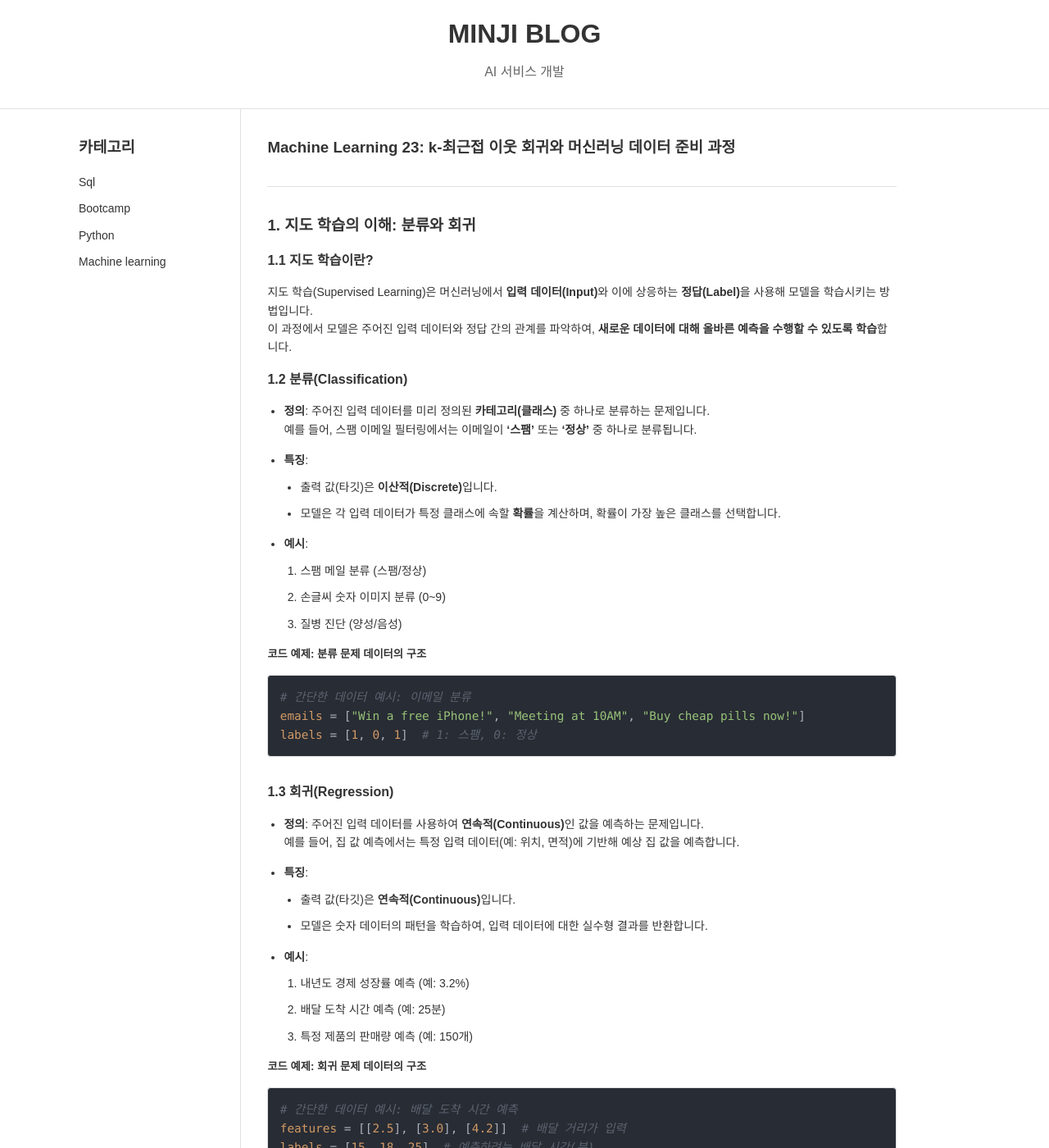
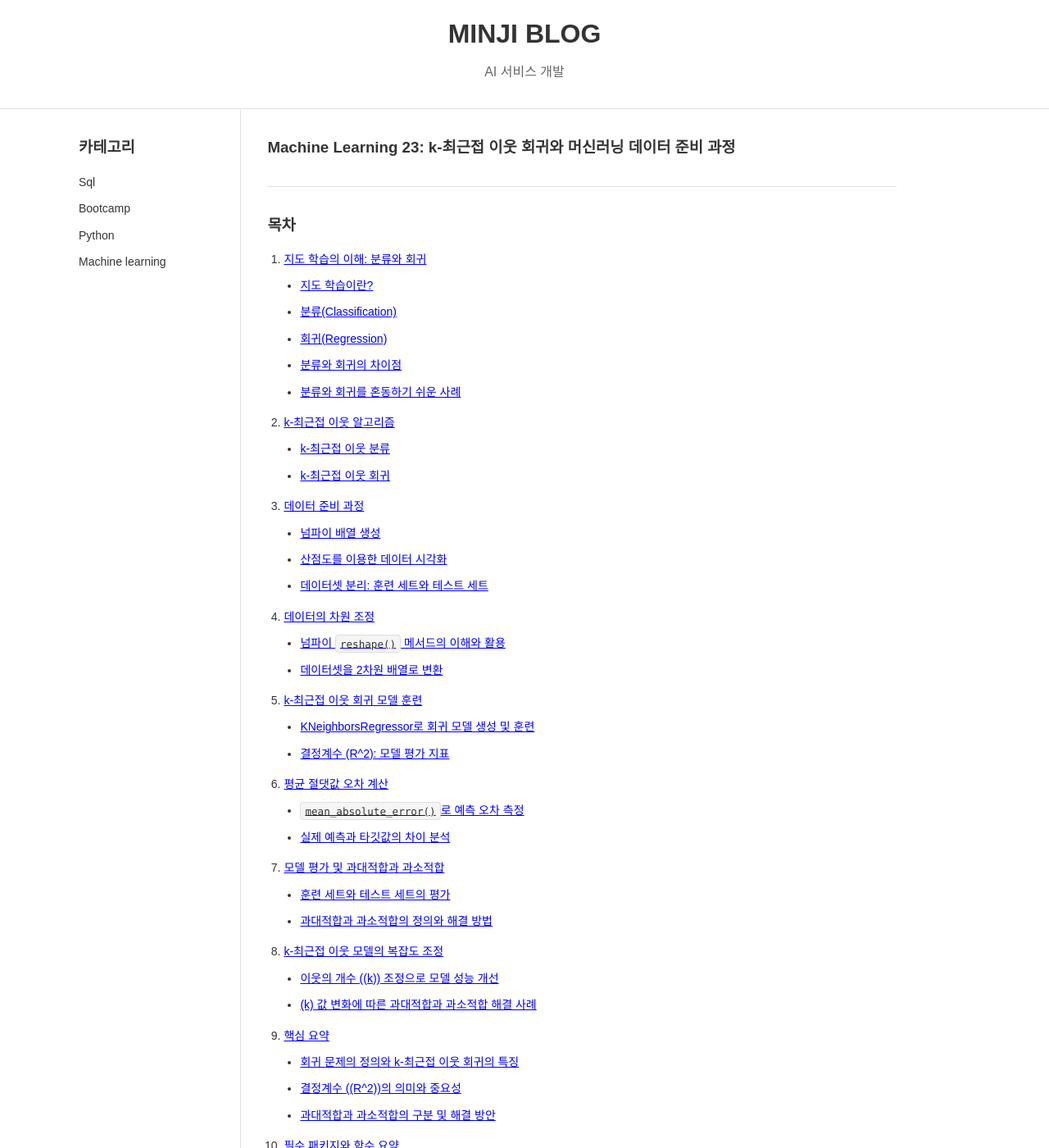
Before and after one commit to Mminzy22/Blog, a Jekyll site: the page built from _posts/Machine-Learning/2024-12-10-Machine-Learning23.md, in a window 1280 px wide and 1400 px high. Shown: the whole window at 82% size. Built offline with Jekyll 4.4.1, drawn with Linux system fonts in a browser that asks for light colours; nearby versions of some CDN libraries; comment, search, counter and statistics services are not loaded; some of the changed text lies outside the part shown.

Commit message:
fix post

```diff
--- a/_posts/Machine-Learning/2024-12-10-Machine-Learning23.md
+++ b/_posts/Machine-Learning/2024-12-10-Machine-Learning23.md
@@ -5,6 +5,43 @@ date: 2024-12-10
 categories: [Machine Learning]
 ---
 
+### **목차**
+1. [지도 학습의 이해: 분류와 회귀](#지도-학습의-이해-분류와-회귀)
+   - [지도 학습이란?](#지도-학습이란)
+   - [분류(Classification)](#분류classification)
+   - [회귀(Regression)](#회귀regression)
+   - [분류와 회귀의 차이점](#분류와-회귀의-차이점)
+   - [분류와 회귀를 혼동하기 쉬운 사례](#분류와-회귀를-혼동하기-쉬운-사례)
+2. [k-최근접 이웃 알고리즘](#k-최근접-이웃-알고리즘)
+   - [k-최근접 이웃 분류](#k-최근접-이웃-분류)
+   - [k-최근접 이웃 회귀](#k-최근접-이웃-회귀)
+3. [데이터 준비 과정](#데이터-준비-과정)
+   - [넘파이 배열 생성](#넘파이-배열-생성)
+   - [산점도를 이용한 데이터 시각화](#산점도를-이용한-데이터-시각화)
+   - [데이터셋 분리: 훈련 세트와 테스트 세트](#데이터셋-분리-훈련-세트와-테스트-세트)
+4. [데이터의 차원 조정](#데이터의-차원-조정)
+   - [넘파이 `reshape()` 메서드의 이해와 활용](#넘파이-reshape-메서드의-이해와-활용)
+   - [데이터셋을 2차원 배열로 변환](#데이터셋을-2차원-배열로-변환)
+5. [k-최근접 이웃 회귀 모델 훈련](#k-최근접-이웃-회귀-모델-훈련)
+   - [KNeighborsRegressor로 회귀 모델 생성 및 훈련](#kneighborsregressor로-회귀-모델-생성-및-훈련)
+   - [결정계수 \(R^2\): 모델 평가 지표](#결정계수-r2-모델-평가-지표)
+6. [평균 절댓값 오차 계산](#평균-절댓값-오차-계산)
+   - [`mean_absolute_error()`로 예측 오차 측정](#mean_absolute_error로-예측-오차-측정)
+   - [실제 예측과 타깃값의 차이 분석](#실제-예측과-타깃값의-차이-분석)
+7. [모델 평가 및 과대적합과 과소적합](#모델-평가-및-과대적합과-과소적합)
+   - [훈련 세트와 테스트 세트의 평가](#훈련-세트와-테스트-세트의-평가)
+   - [과대적합과 과소적합의 정의와 해결 방법](#과대적합과-과소적합의-정의와-해결-방법)
+8. [k-최근접 이웃 모델의 복잡도 조정](#k-최근접-이웃-모델의-복잡도-조정)
+   - [이웃의 개수 (\(k\)) 조정으로 모델 성능 개선](#이웃의-개수-k-조정으로-모델-성능-개선)
+   - [\(k\) 값 변화에 따른 과대적합과 과소적합 해결 사례](#k-값-변화에-따른-과대적합과-과소적합-해결-사례)
+9. [핵심 요약](#핵심-요약)
+   - [회귀 문제의 정의와 k-최근접 이웃 회귀의 특징](#회귀-문제의-정의와-k-최근접-이웃-회귀의-특징)
+   - [결정계수 (\(R^2\))의 의미와 중요성](#결정계수-r2의-의미와-중요성)
+   - [과대적합과 과소적합의 구분 및 해결 방안](#과대적합과-과소적합의-구분-및-해결-방안)
+10. [필수 패키지와 함수 요약](#필수-패키지와-함수-요약)
+    - [scikit-learn 주요 클래스와 함수](#scikit-learn-주요-클래스와-함수)
+    - [numpy의 `reshape()` 메서드와 활용법](#numpy의-reshape-메서드와-활용법)
+    - [matplotlib를 활용한 데이터 시각화](#matplotlib를-활용한-데이터-시각화)
 
 ### **1. 지도 학습의 이해: 분류와 회귀**
 
```
